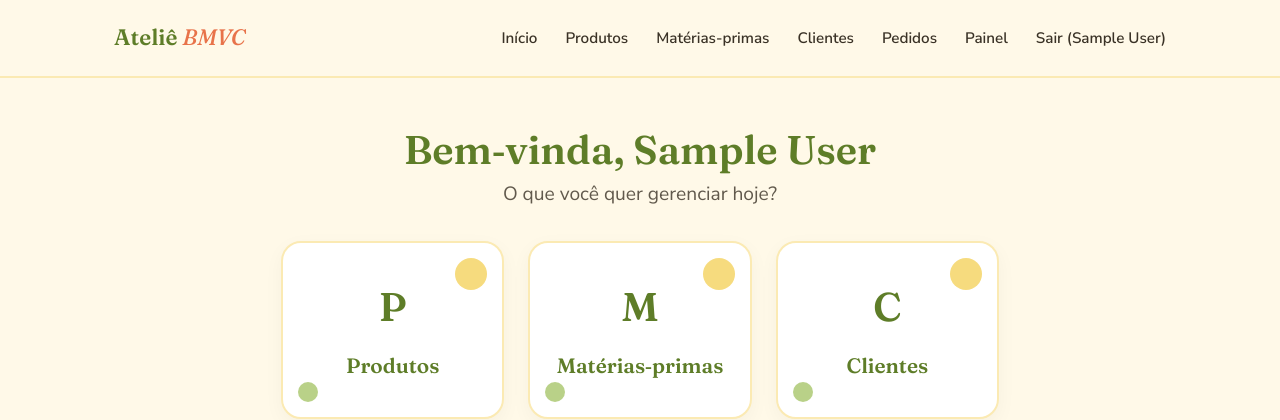
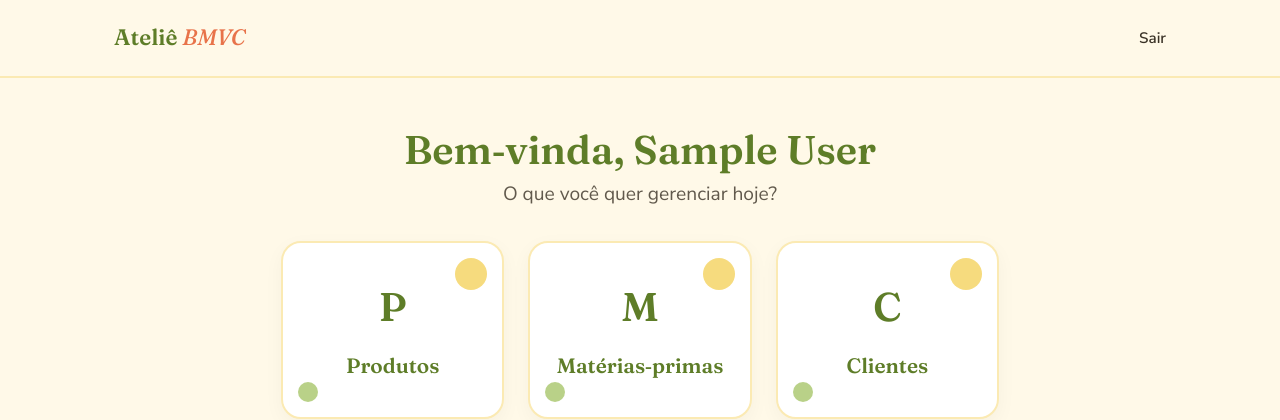
Before and after one commit to alanafeitosa-ui/atelie-artesanato-bmvc, a Flask app: page /admin in a window 1280 px wide. Shown: the top 420 px of the page. Run offline with Flask 3, Linux system fonts and the light colour scheme; the visitor is signed in with stand-in values (Sample User, id 1).

Commit message:
refactor: implement conditional navbar for all routes and user states

```diff
--- a/src/templates/base.html
+++ b/src/templates/base.html
@@ -15,18 +15,27 @@
         <div class="topo-conteudo">
             <span class="marca">Ateliê <em>BMVC</em></span>
             <nav class="navegacao">
-                <a href="/">Início</a>
-                <a href="/produtos">Produtos</a>
-                <a href="/materias_primas">Matérias-primas</a>
-                <a href="/clientes">Clientes</a>
-                <a href="/pedidos">Pedidos</a>
-                {% if session.usuario_id %}
-                    <a href="{{ url_for('painel_admin') }}">Painel</a>
-                    <a href="{{ url_for('logout') }}">Sair ({{ session.usuario_nome }})</a>
-                {% else %}
-                    <a href="{{ url_for('login') }}">Login</a>
-                {% endif %}
-            </nav>
+    {% if session.usuario_id %}
+        {% if request.endpoint in ['listar_produtos', 'criar_produto', 'editar_produto',
+                                   'listar_materias_primas', 'criar_materia_prima', 'editar_materia_prima',
+                                   'listar_clientes', 'criar_cliente', 'editar_cliente',
+                                   'listar_pedidos', 'criar_pedido', 'editar_pedido'] %}
+            <a href="{{ url_for('listar_produtos') }}">Produtos</a>
+            <a href="{{ url_for('listar_materias_primas') }}">Matérias-primas</a>
+            <a href="{{ url_for('listar_clientes') }}">Clientes</a>
+            <a href="{{ url_for('listar_pedidos') }}">Pedidos</a>
+        {% endif %}
+        <a href="{{ url_for('logout') }}">Sair</a>
+    {% else %}
+        {% if request.endpoint == 'index' %}
+            <a href="#sobre">Sobre</a>
+            <a href="#modulos">Módulos</a>
+            <a href="{{ url_for('login') }}" class="botao-entrar">Entrar</a>
+        {% elif request.endpoint == 'login' %}
+            <a href="{{ url_for('index') }}">Início</a>
+        {% endif %}
+    {% endif %}
+        </nav>
         </div>
     </header>
 
```
